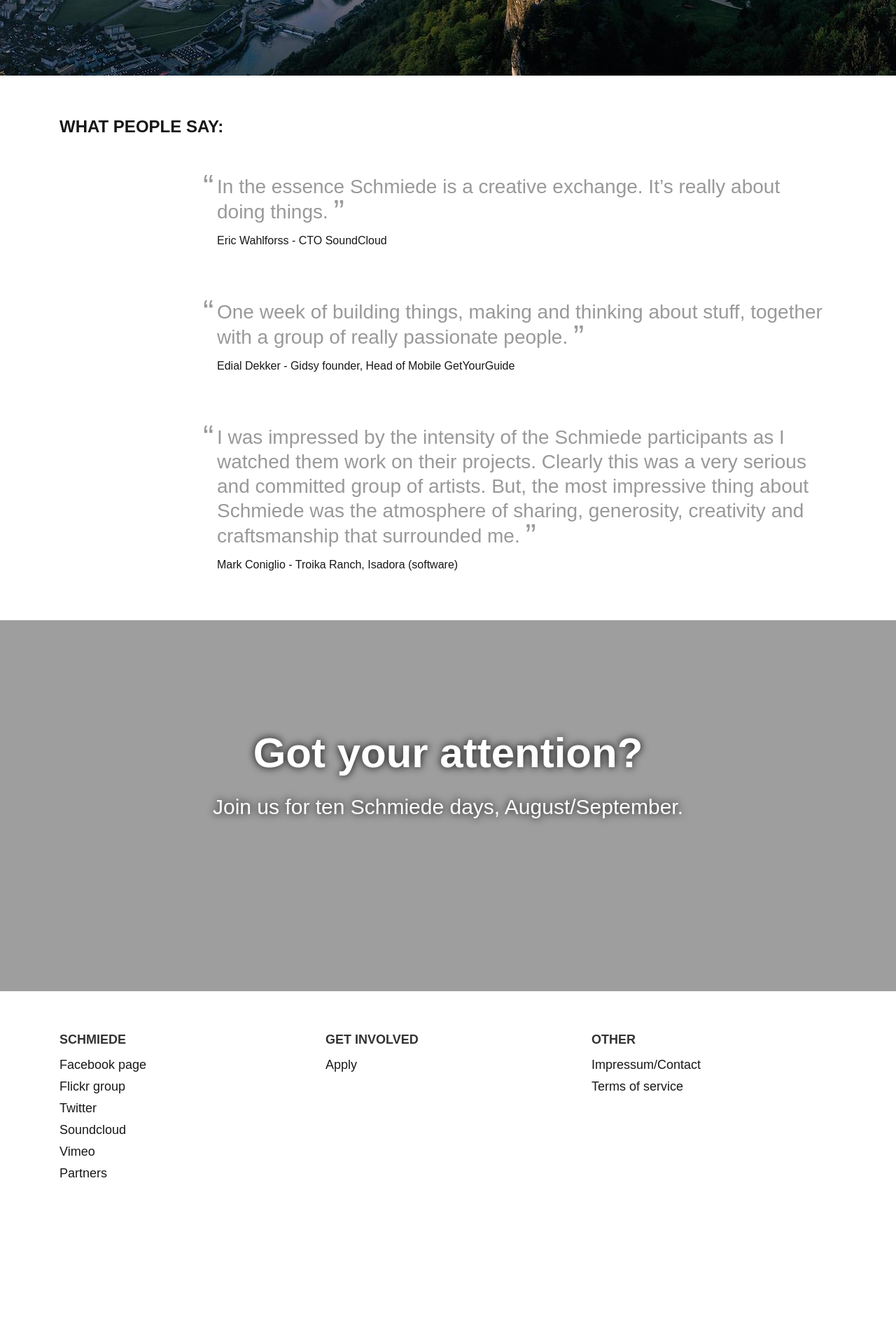
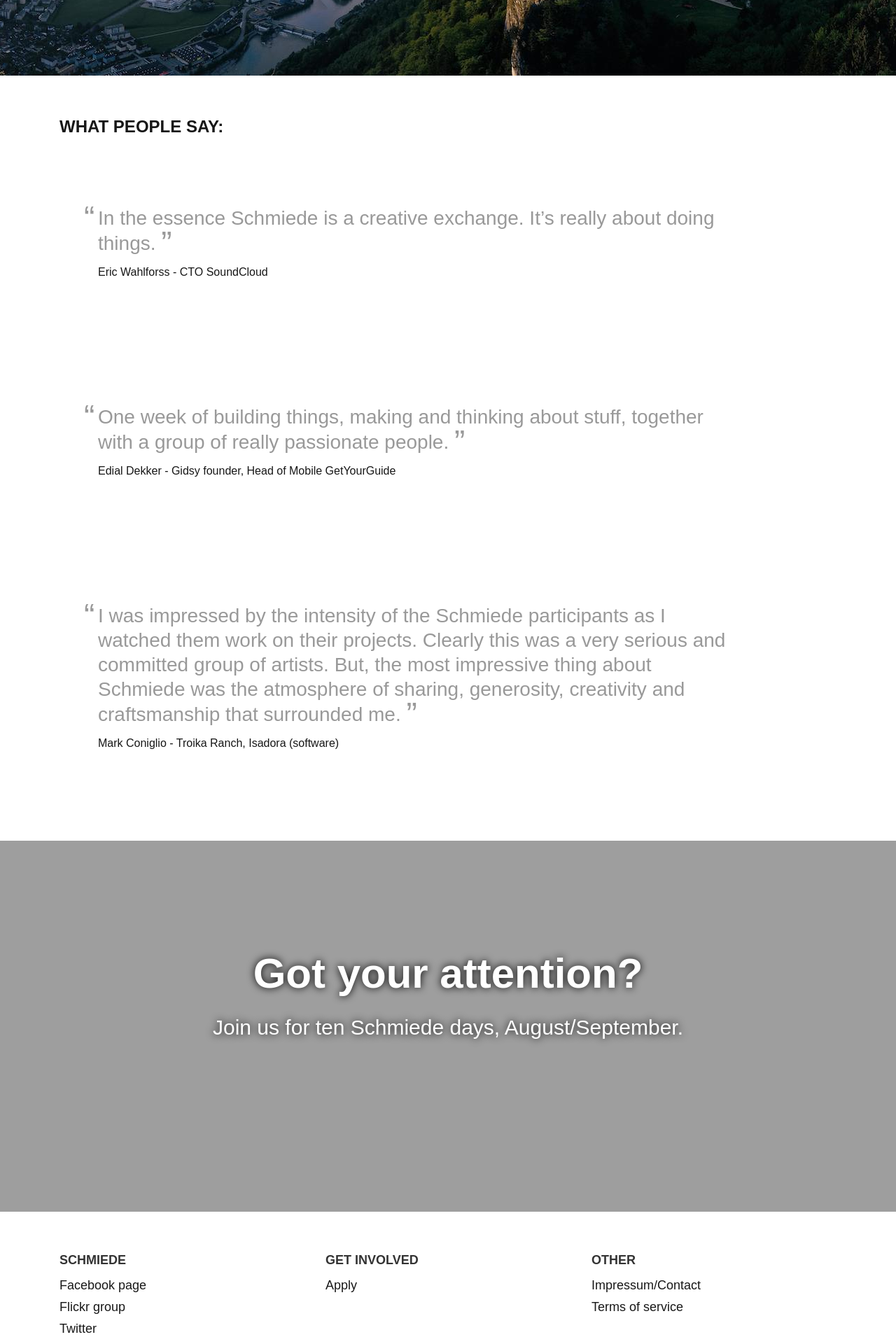
Before and after one commit to philippWassibauer/schmiede_web, a Jekyll site: the page built from index.html, in a window 1280 px wide. Shown: the part 2340-4260 px from the top of the page at 70% size. Built offline with Jekyll 4.4.1, drawn with Linux system fonts in a browser that asks for light colours; before the commit the page ends 4122 px from its top, so only the background shows below that.

Commit message:
Update main.css

```diff
--- a/css/main.css
+++ b/css/main.css
@@ -14,11 +14,6 @@ h1, h2, h3, h4, h5, h6 {
 .logo {
   float: left;
   margin: 7px 0 0 0;
-}
-
-
-.testimonial .content {
-  margin: 60px 0px 60px 0px;
 }
 
 .main {
@@ -168,7 +163,7 @@ h1, h2, h3, h4, h5, h6 {
 }
 
 .testimonial .content {
-  margin: 15px 0px 0px 170px;
+  margin: 60px 0px 60px 0px;
   position: relative;
 }
 
```
